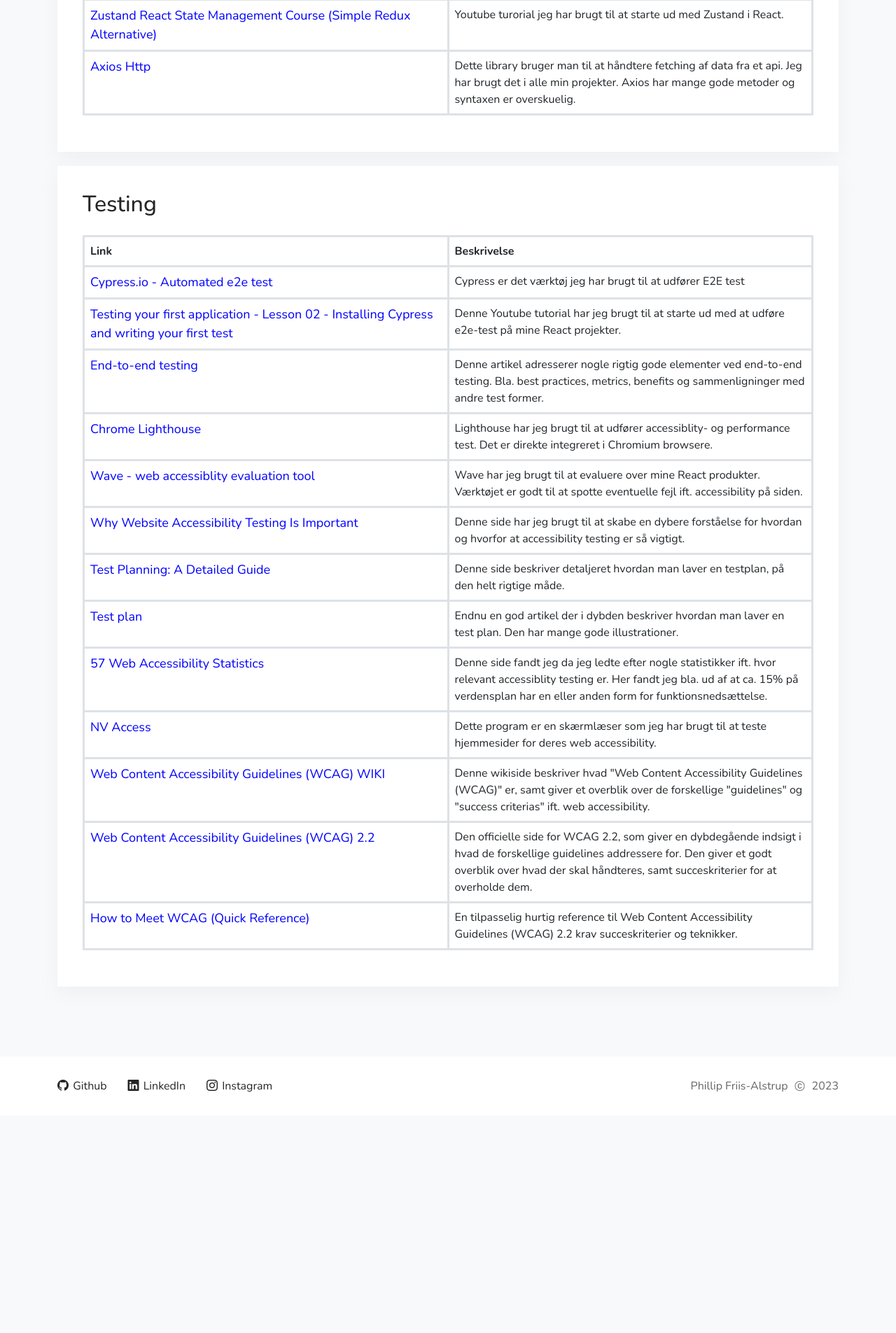
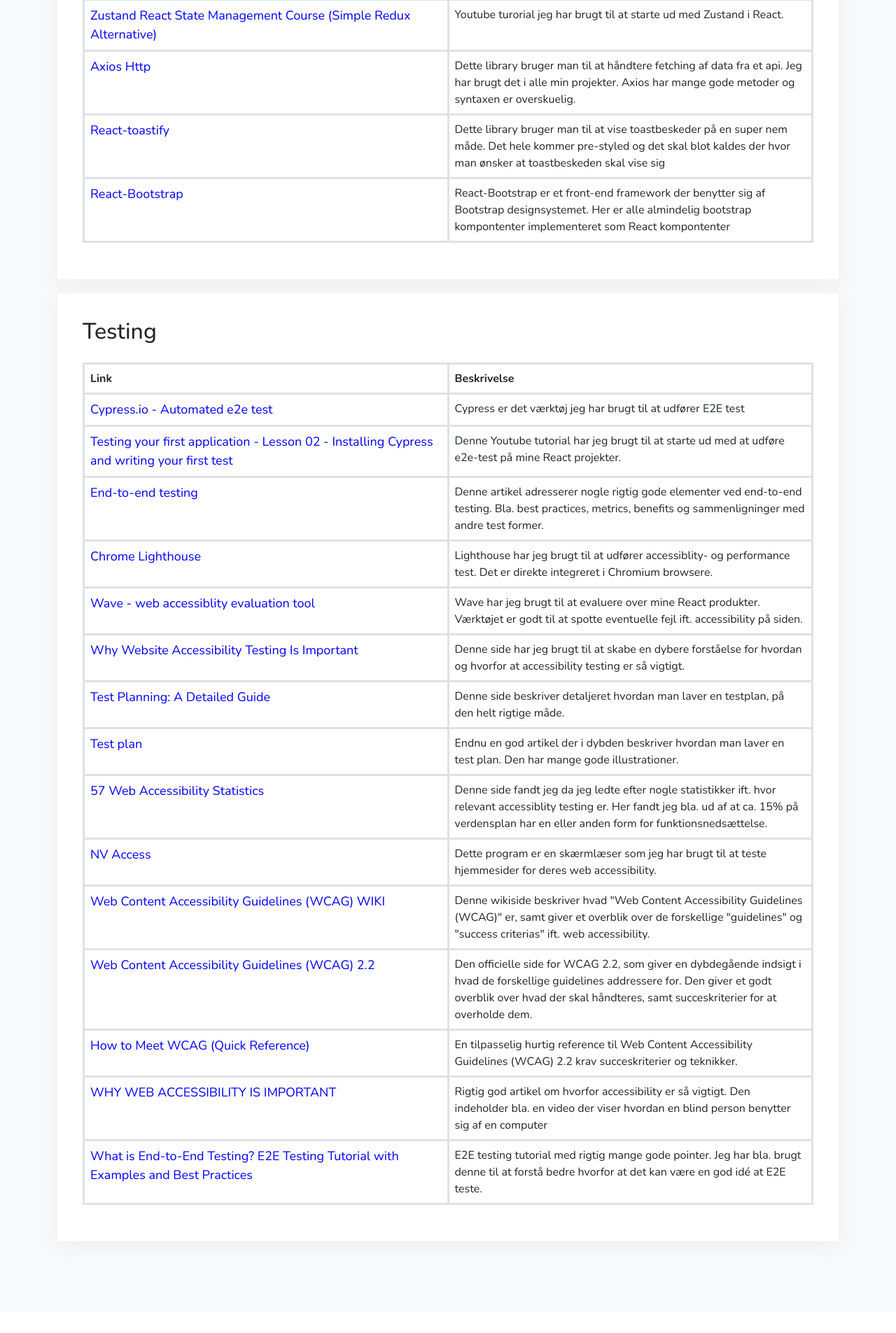
Before and after one commit to Friis-Alstrup/my-portfolio, a React (Vite) app: page /litteratur in a window 1280 px wide. Shown: the part 1156-3061 px from the top of the page at 70% size. Before the commit the page ends 2750 px from the top, so only its background shows below. Built offline with nearby package versions, Linux system fonts and the light colour scheme.

Commit message:
Small changes til LearningGoals and Literatures

```diff
--- a/src/pages/LearningGoalPage.jsx
+++ b/src/pages/LearningGoalPage.jsx
@@ -18,56 +18,59 @@
                   </div>
                   <div className="content">
                     <h2>Viden</h2>
-                    <p className="pb-2">Jeg kan:</p>
+                    <p className="pb-2">Jeg har viden og forståelse for:</p>
                     <ul>
                       <li>
-                        Redegøre for centrale elementer og begreber indenfor
-                        React herunder: ES6, JSX, Functional Components, Props, State,
-                        Events, Routing og Hooks.
+                        ES6, JSX, Functional Components, Props, State, Events,
+                        Routing og Hooks indenfor React.
                       </li>
                       <li>
-                        Redegøre for sammenhæng mellem React og et API, ved
-                        fetching af ekstern data.
+                        Opbygningen af en komponentbaseret brugergrænseflade ved
+                        brug af React
                       </li>
-                      <li>Redegøre for den grundlæggende teknologi bag React.</li>
                       <li>
-                        Forklare hvorfor det giver mening at anvende React til
-                        udvikling af frontend-applikationer.
+                        Sammenhæng mellem React og et eksternt API, ved fetching
+                        af data.
                       </li>
+                      <li>
+                        Teknologierne bag React herunder: HTML, CSS og
+                        Javascript.
+                      </li>
+                      <li>Debugging af en React-applikation.</li>
                     </ul>
                     <h2>Færdighed</h2>
                     <p className="pb-2">Jeg kan:</p>
                     <ul>
                       <li>
                         Anvende state management, callback-funktioner,
-                        error-handling, event-handling, reusable-components og
-                        fetching af data til konstruktion af simple
+                        error-handling, event-handling, reusablecomponents,
+                        fetching af data og debugging til konstruktion af
                         frontend-applikationer ved brug af React.
                       </li>
                       <li>
                         Anvende populære React biblioteker med forskellige
-                        formål herunder: Axios, Zustand, Material-UI,
-                        React-toastify og React-bootstrap.
+                        formål herunder: Axios, Zustand, React-googleoauth,
+                        Material-UI, React-toastify og React-bootstrap.
                       </li>
                       <li>
                         Opsætte et professionelt udviklingsmiljø for React i
-                        f.eks. Visual Studio Code.
+                        Visual Studio Code
                       </li>
                     </ul>
                     <h2>Kompetencer</h2>
                     <p className="pb-2">Jeg kan:</p>
                     <ul>
                       <li>
-                        Udvikle frontend-applikationer ved brug af React til at
-                        understøtte læring.
+                        Udvikle simple frontend-applikationer ved brug af min
+                        viden og færdigheder indenfor React.
                       </li>
                       <li>
                         Se sammenhæng mellem React og andre kodesprog /
                         frontend-frameworks.
                       </li>
                       <li>
-                        I et struktureret sammenhæng opsøge ny viden og tilegne
-                        nye færdigheder indenfor React.
+                        Diskutere fordele og ulemper ved brug af React til
+                        udvikling af frontend-applikationer.
                       </li>
                     </ul>
                   </div>
@@ -83,52 +86,51 @@
                   </div>
                   <div className="content">
                     <h2>Viden</h2>
-                    <p className="pb-2">Jeg kan:</p>
+                    <p className="pb-2">Jeg har viden og forståelse for:</p>
                     <ul>
                       <li>
-                        Redegøre for centrale elementer og begreber indenfor
-                        accessibility-testing herunder: WCAG, Skærmlæsere,
-                        farve-kontraster, Aria, responsivt
-                        design, usablity og inklusiv design.
+                        WCAG guidelines, skærmlæsere, farve-kontraster og Aria
+                        indenfor accessibility testing.
                       </li>
                       <li>
-                        Redegøre for centrale elementer og begreber indenfor
-                        end-to-end testing herunder: Testplan, testcases,
-                        automatiseret test, black box testing, white box testing.
+                        Testcases og automatiseret test indenfor end-to-end
+                        testing.
                       </li>
                       <li>
-                        Forklare hvorfor det giver mening at teste
-                        frontend-applikationer ved anvendelse af accessibility-
-                        og end-to-end test.
+                        Hvorfor det giver mening at teste frontend-applikationer
+                        ved anvendelse af accessibility- og end-toend test.
                       </li>
                     </ul>
                     <h2>Færdighed</h2>
                     <p className="pb-2">Jeg kan:</p>
                     <ul>
                       <li>
-                        Udføre simple accessibility test af
-                        frontend-applikationer med værktøjerne: Lighthouse, Wave og NVAccess.
+                        Udføre simple automatiseret accessibility tests ved
+                        hjælp af værktøjet Wave (Web Accessibility Evaluation
+                        Tool) og Google Lighthouse for at opdage eventuelle
+                        accessibility-problemer.
                       </li>
                       <li>
-                        Udføre simple end-to-end test af frontend-applikationer ved brug af værktøjet: Cypress.
+                        Udføre en simpel manuel accessibility test ved at
+                        anvende en skærmlæser som Nvaccess for at teste, at
+                        indholdet kan læses af brugere med nedsat syn.
                       </li>
                       <li>
-                        Opsætte professionelle testmiljøer til brug ved
-                        accessibility- og end-to-end tests. F.eks. værktøjerne
-                        Cypress og Wave.
+                        Opsætte simple testcases og testscripts ved brug af
+                        værktøjet Cypress til at simulere brugerinteraktioner på
+                        frontend-applikationer.
                       </li>
                     </ul>
                     <h2>Kompetencer</h2>
                     <p className="pb-2">Jeg kan:</p>
                     <ul>
                       <li>
-                        Teste frontend-applikationer ved brug af accessibility
-                        og end-to-end testing til at understøtte læring.
+                        Teste frontend-applikationer ved brug af min viden og
+                        færdigheder indenfor accessibility og end-toend testing.
                       </li>
                       <li>
-                        I et struktureret sammenhæng opsøge ny viden og tilegne
-                        nye færdigheder indenfor accessibility- og end-to-end
-                        testing.
+                        Planlægge accessibility- og end-to-end test af
+                        frontend-applikationer.
                       </li>
                     </ul>
                   </div>
--- a/src/pages/LiteraturePage.jsx
+++ b/src/pages/LiteraturePage.jsx
@@ -200,6 +200,38 @@
                           overskuelig.
                         </td>
                       </tr>
+                      <tr>
+                        <td>
+                          <a
+                            href="https://www.npmjs.com/package/react-toastify"
+                            target="_blank"
+                          >
+                            React-toastify
+                          </a>
+                        </td>
+                        <td>
+                          Dette library bruger man til at vise toastbeskeder på
+                          en super nem måde. Det hele kommer pre-styled og det
+                          skal blot kaldes der hvor man ønsker at toastbeskeden
+                          skal vise sig
+                        </td>
+                      </tr>
+                      <tr>
+                        <td>
+                          <a
+                            href="https://react-bootstrap.github.io/"
+                            target="_blank"
+                          >
+                            React-Bootstrap
+                          </a>
+                        </td>
+                        <td>
+                          React-Bootstrap er et front-end framework der benytter
+                          sig af Bootstrap designsystemet. Her er alle
+                          almindelig bootstrap kompontenter implementeret som
+                          React kompontenter
+                        </td>
+                      </tr>
                     </tbody>
                   </table>
                 </div>
@@ -349,15 +381,13 @@
                       </tr>
                       <tr>
                         <td>
-                          <a
-                            href="https://www.nvaccess.org/"
-                            target="_blank"
-                          >
+                          <a href="https://www.nvaccess.org/" target="_blank">
                             NV Access
                           </a>
                         </td>
                         <td>
-                          Dette program er en skærmlæser som jeg har brugt til at teste hjemmesider for deres web accessibility.
+                          Dette program er en skærmlæser som jeg har brugt til
+                          at teste hjemmesider for deres web accessibility.
                         </td>
                       </tr>
                       <tr>
@@ -370,7 +400,10 @@
                           </a>
                         </td>
                         <td>
-                          Denne wikiside beskriver hvad "Web Content Accessibility Guidelines (WCAG)" er, samt giver et overblik over de forskellige "guidelines" og "success criterias" ift. web accessibility.
+                          Denne wikiside beskriver hvad "Web Content
+                          Accessibility Guidelines (WCAG)" er, samt giver et
+                          overblik over de forskellige "guidelines" og "success
+                          criterias" ift. web accessibility.
                         </td>
                       </tr>
                       <tr>
@@ -383,7 +416,11 @@
                           </a>
                         </td>
                         <td>
-                          Den officielle side for WCAG 2.2, som giver en dybdegående indsigt i hvad de forskellige guidelines addressere for. Den giver et godt overblik over hvad der skal håndteres, samt succeskriterier for at overholde dem.
+                          Den officielle side for WCAG 2.2, som giver en
+                          dybdegående indsigt i hvad de forskellige guidelines
+                          addressere for. Den giver et godt overblik over hvad
+                          der skal håndteres, samt succeskriterier for at
+                          overholde dem.
                         </td>
                       </tr>
                       <tr>
@@ -396,7 +433,40 @@
                           </a>
                         </td>
                         <td>
-                          En tilpasselig hurtig reference til Web Content Accessibility Guidelines (WCAG) 2.2 krav succeskriterier og teknikker.
+                          En tilpasselig hurtig reference til Web Content
+                          Accessibility Guidelines (WCAG) 2.2 krav
+                          succeskriterier og teknikker.
+                        </td>
+                      </tr>
+                      <tr>
+                        <td>
+                          <a
+                            href="https://www2.stardust-testing.com/en/why-web-accessibility-important"
+                            target="_blank"
+                          >
+                            WHY WEB ACCESSIBILITY IS IMPORTANT
+                          </a>
+                        </td>
+                        <td>
+                          Rigtig god artikel om hvorfor accessibility er så
+                          vigtigt. Den indeholder bla. en video der viser
+                          hvordan en blind person benytter sig af en computer
+                        </td>
+                      </tr>
+                      <tr>
+                        <td>
+                          <a
+                            href="https://www.lambdatest.com/learning-hub/end-to-end-testing"
+                            target="_blank"
+                          >
+                            What is End-to-End Testing? E2E Testing Tutorial
+                            with Examples and Best Practices
+                          </a>
+                        </td>
+                        <td>
+                          E2E testing tutorial med rigtig mange gode pointer.
+                          Jeg har bla. brugt denne til at forstå bedre hvorfor
+                          at det kan være en god idé at E2E teste.
                         </td>
                       </tr>
                     </tbody>
```
